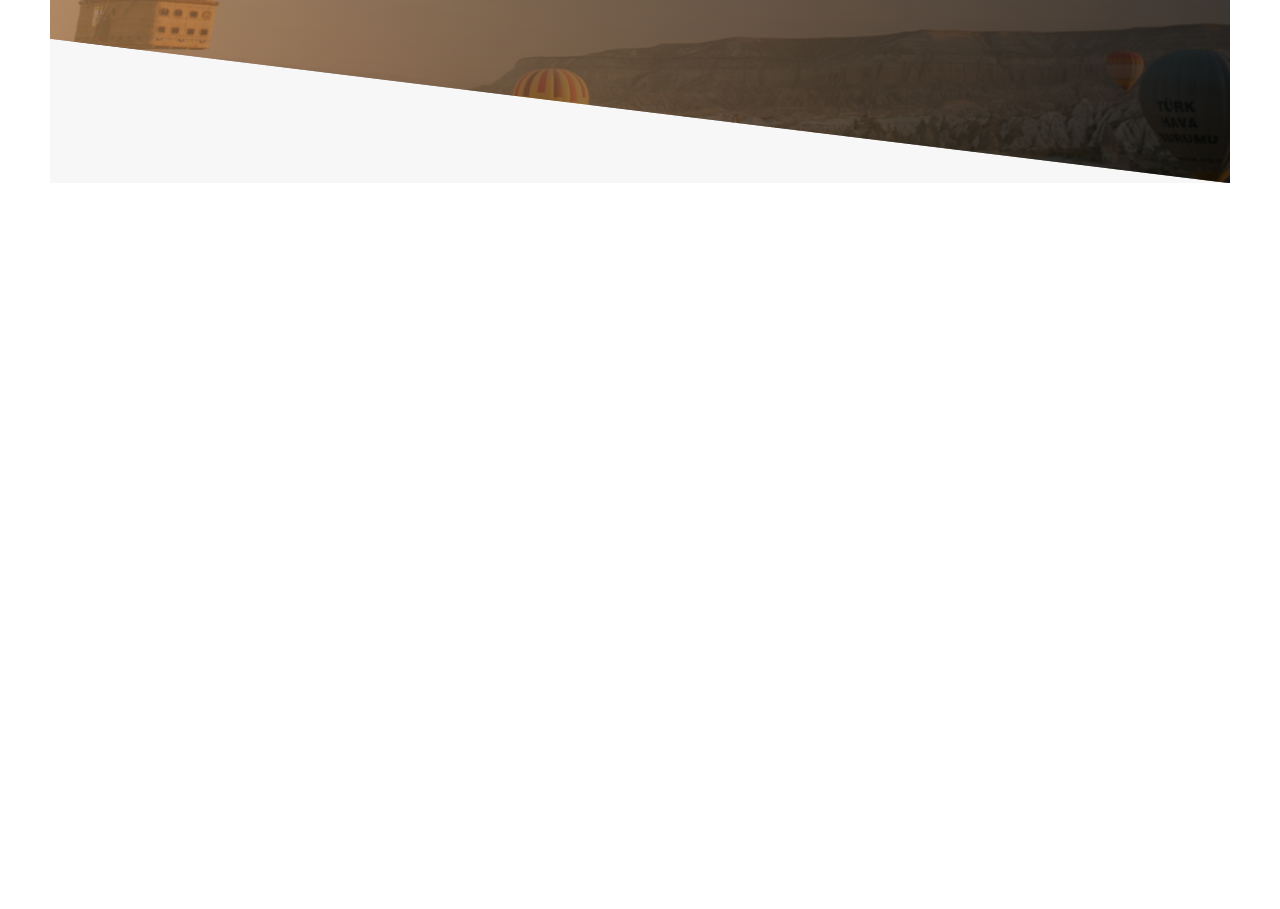
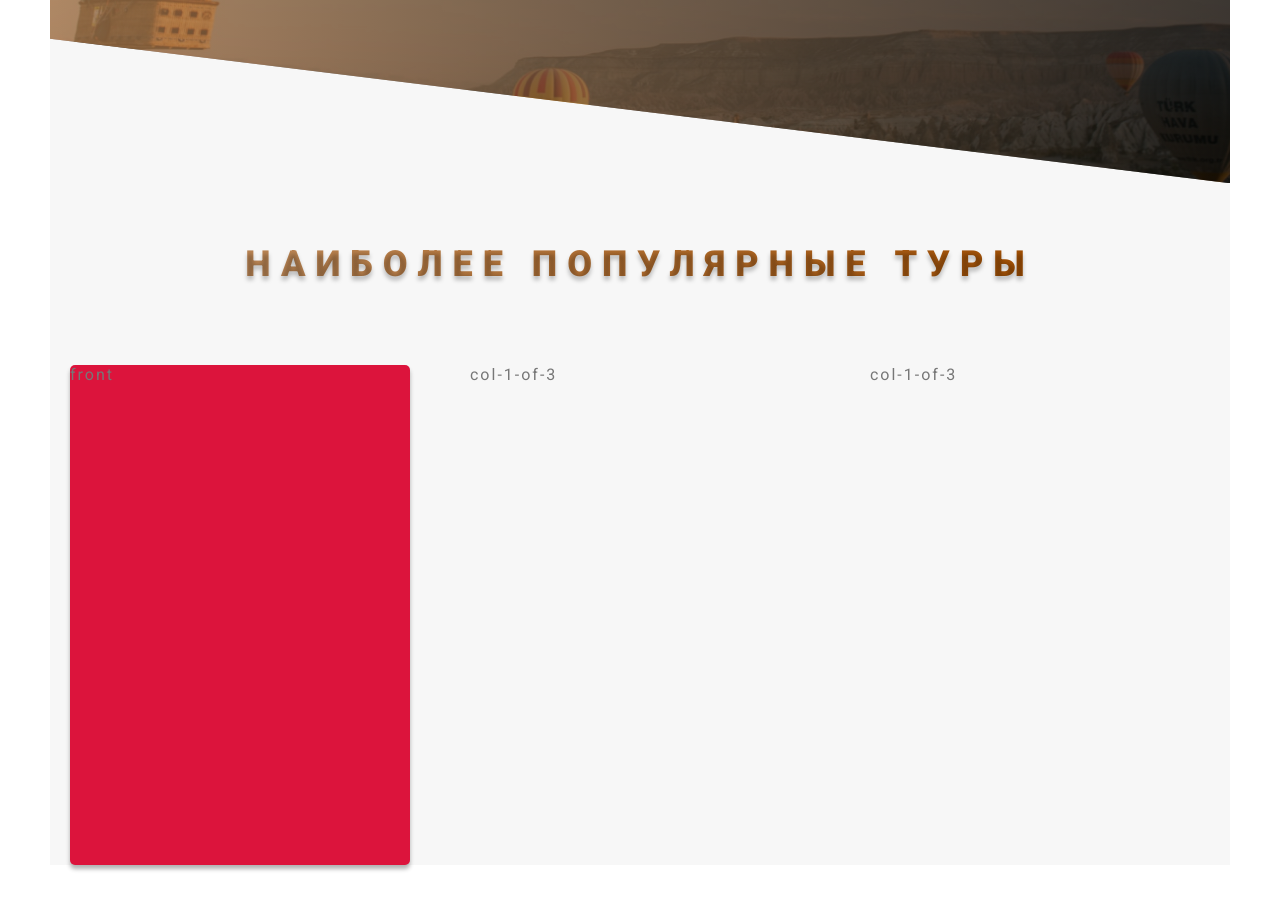
Before and after one commit to AidaChernyavskaya/balloon_landing, a plain HTML site: page index.html in a window 1280 px wide. Shown: the part 2038-2947 px from the top of the page. Before the commit the page ends 2271 px from the top, so only its background shows below. Drawn offline with Linux system fonts and the light colour scheme; files whose address does not match are found by name.

Commit message:
added rotating card in tours section

```diff
--- a/index.html
+++ b/index.html
@@ -86,6 +86,22 @@
                     </div>
                 </div>
             </section>
+
+            <section class="section-tour">
+                <div class="text-align-center margin-bottom-80px">
+                    <h2 class="title-second">НАИБОЛЕЕ ПОПУЛЯРНЫЕ ТУРЫ</h2>
+                </div>
+                <div class="row">
+                    <div class="col-1-of-3">
+                        <div class="card-tour">
+                            <div class="card-tour__side card-tour__side_front">front</div>
+                            <div class="card-tour__side card-tour__side_back">back</div>
+                        </div>
+                    </div>
+                    <div class="col-1-of-3">col-1-of-3</div>
+                    <div class="col-1-of-3">col-1-of-3</div>
+                </div>
+            </section>
         </main>
     </div>
 
--- a/style.sass
+++ b/style.sass
@@ -211,3 +211,30 @@ body
   &:hover
     transform: scale(1.05)
     background-color: $color-white
+
+.section-tour
+  padding-top: 6rem
+
+.card-tour
+  position: relative
+  height: 50rem
+  perspective: 150rem
+  &__side
+    width: 100%
+    height: 50rem
+    transition: all 1s ease-out
+    position: absolute
+    top: 0
+    left: 0
+    backface-visibility: hidden
+    border-radius: .5rem
+    box-shadow: $shadow
+    &_front
+      background-color: crimson
+    &_back
+      background-color: greenyellow
+      transform: rotateY(180deg)
+  &:hover &__side_front
+    transform: rotateY(180deg)
+  &:hover &__side_back
+    transform: rotateY(0deg)
```
Also changed, not shown: style.css, 1 other file.
